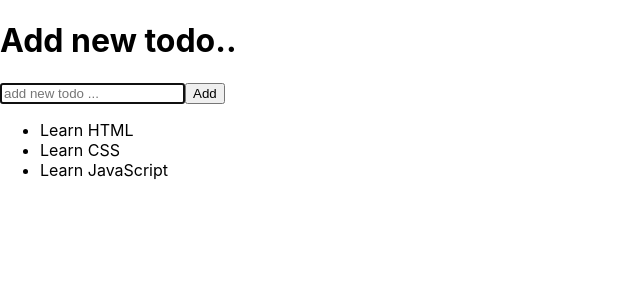
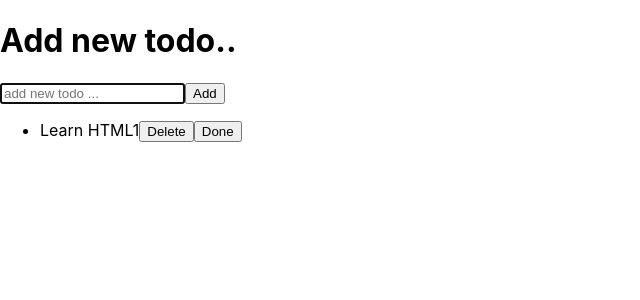
Before and after one commit to Yoana7183/ToDoApp-React, a React (Create React App) app: page / in a window 1280 px wide. Shown: the top 300 px of the page, without its empty margins (0-640 px from the left). Built offline with nearby package versions, Linux system fonts and the light colour scheme; data requests are answered from the project's data file.

Commit message:
it doesnt working yet

```diff
--- a/db.json
+++ b/db.json
@@ -1,19 +1,10 @@
 {
-  "todos":[
+  "todos": [
     {
       "id": 1,
       "title": "Learn HTML",
       "completed": false
-    },
-    {
-      "id": 2,
-      "title": "Learn CSS",
-      "completed": false
-    },
-    {
-      "id": 3,
-      "title": "Learn JavaScript",
-      "completed": false
     }
+
   ]
 }
--- a/src/App.js
+++ b/src/App.js
@@ -6,60 +6,71 @@ import AddTodo from './components/addTodo';
 import ListTodos from './components/todoList';
 
 
+const url = ' http://localhost:8000/todos'
 class App extends React.Component {
-  constructor(props){
+	constructor(props) {
 		super(props)
 		this.state = {
 			todos: [],
 		}
 	}
 
-	componentDidMount(){
-		// fetch initial todos
-		const url = ' http://localhost:8000/todos'
+	componentDidMount() {
+
 		fetch(url)
-			.then(r=>{
-				if(r.ok){
+			.then(r => {
+				if (r.ok) {
 					return r.json()
 				}
 			})
-			.then(data=> {
-				// todos = data;
-				this.setState({todos:data})
+			.then(data => {
+				this.setState({ todos: data })
 			})
-			.catch( err=>console.warn(err) );
+			.catch(err => console.warn(err));
 	}
 
-	addTodo=(title)=>{
-		console.log(`addtodo`);
+	addTodo = (title,id) => {
+
 		const newTodo = {
-			id:this.state.todos.length+1,
-			title: title,
-			completed: false,
+			"id": id,
+			"title": title,
+			"completed": false,
+		  }
+		  fetch(url, {
+			method: 'POST',
+			body: JSON.stringify(newTodo),
+			headers: {
+			  'Content-type': 'application/json; charset=UTF-8'
+			}
+		  })
+
+		  this.setState({
+			todos: [...this.state.todos, newTodo]
+
+		  })
+
+
+		  console.dir(`newTodo: ${newTodo}`);
 		}
 
-		this.setState({
-			todos:[...this.state.todos,newTodo]
-		})
 
-		// console.log(`newTodo: ${newTodo}`);
-	}
 
-	removeTodo=()=>{
+
+	removeTodo = () => {
 		//...
 	}
 
-	changeTodo=()=>{
+	changeTodo = () => {
 		//
 	}
 
 	render() {
 		return (
 			<div className="page">
-				<Header/>
+				<Header />
 				<main className="todo-app">
-				<AddTodo addTodo={this.addTodo}/>
-				<ListTodos todos={this.state.todos}/>
+					<AddTodo addTodo={this.addTodo} />
+					<ListTodos todos={this.state.todos} />
 				</main>
 			</div>
 		);
--- a/src/components/todoList.js
+++ b/src/components/todoList.js
@@ -1,14 +1,20 @@
 import React from "react";
 
 
-function ListTodos({todos}) {
+
+function ListTodos({ todos }) {
 	return (
-		<ul className="todo-list-items">
-			{todos.map(todo=><li dataid={todo.id} key={todo.id}>
-				<span>{todo.title}</span>
-				<div className="removeTodo"><i className="far fa-trash-alt"></i></div>
-			</li>)}
-		</ul>
+		<div>
+			<ul className="todo-list-items">
+				{todos.map(todo => <li dataid={todo.id} key={todo.id}>
+					<span>{todo.title}
+						{todo.id}
+						<button  id={todo.id} todo-title={todo.title} >Delete</button>
+						<button id={todo.id}>Done</button>
+					</span>
+				</li>)}
+			</ul>
+		</div>
 	);
 }
 
```
Also changed, not shown: src/components/todoItem.js (+14 -6 lines), 1 other file (tests, documents, lock files or other folders).
